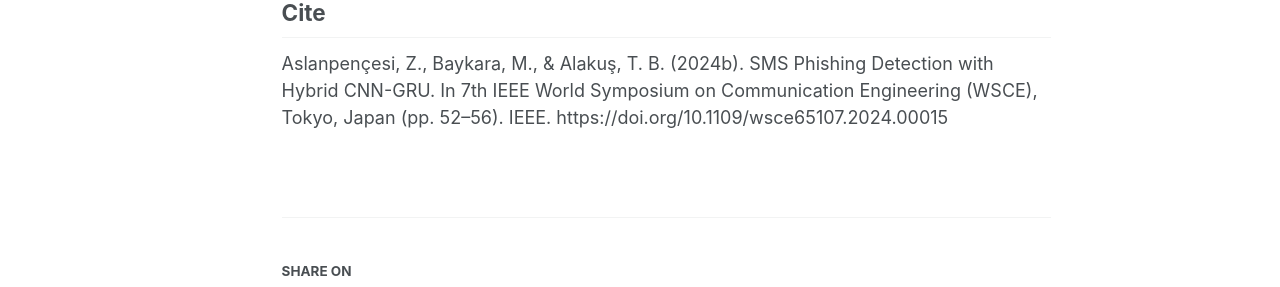
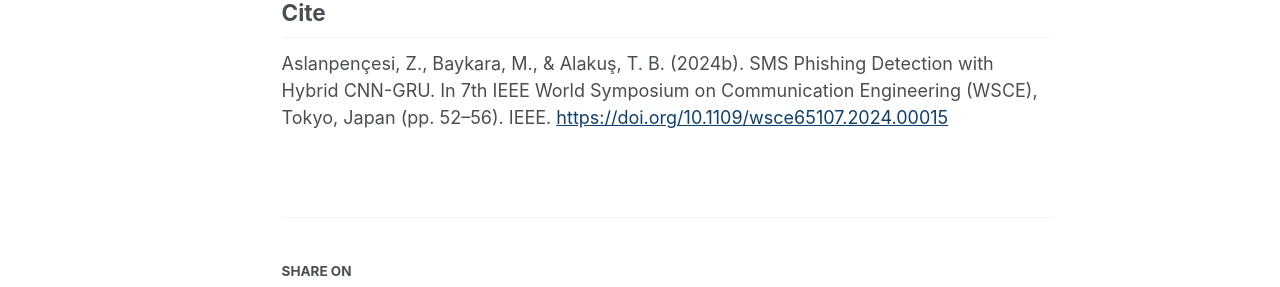
Before and after one commit to burakalakuss/talhaburakalakus.github.io, a Jekyll site: the page built from _talks/2012-03-01-talk-1.md, in a window 1280 px wide and 1357 px high. Shown: the part 869-1156 px from the top of the window. Built offline with Jekyll 4.4.1, drawn with Linux system fonts in a browser that asks for light colours; some web fonts are replaced.

```diff
--- a/_talks/2012-03-01-talk-1.md
+++ b/_talks/2012-03-01-talk-1.md
@@ -15,4 +15,4 @@ This study presents a deep learning-based approach for detecting smishing attack
 Smishing is a type of attack that allows access to personal and account data by activating various emotions, especially curiosity, of mobile device users through a link placed in an SMS (Short Message Service) text. Smishing can lead to unauthorized access to individuals' photographs, banking details, email contents, and a variety of other personal information. SMS text data has a complex non-linear structure. Because of this structure, detecting smishing with traditional approaches becomes a difficult task. Due to its nature, identifying smishing using conventional methods poses a challenging endeavor. To overcome these challenges, researchers have embraced deep learning approaches and achieved successful outcomes. Within the scope of this study, various pre-processes were applied to the smishing data set using NLP (Natural Language Processing) techniques to detect smishing. Then, the Hybrid CNN-GRU (Convolutional Neural Network – Gated Recurrent Unit) model was employed and the data were trained. As a result of application, an accuracy rate of 99.96% was achieved with the proposed method. The hybrid CNN-GRU method aims to prevent the attack attempt by detecting differences between normal user behavior and anomalies of the attacker's content. In line with the findings obtained as a result of the study, smishing attacks could be clearly identified.
 
 ## Cite
-Aslanpençesi, Z., Baykara, M., & Alakuş, T. B. (2024b). SMS Phishing Detection with Hybrid CNN-GRU. In 7th IEEE World Symposium on Communication Engineering (WSCE), Tokyo, Japan (pp. 52–56). IEEE. https://doi.org/10.1109/wsce65107.2024.00015
+Aslanpençesi, Z., Baykara, M., & Alakuş, T. B. (2024b). SMS Phishing Detection with Hybrid CNN-GRU. In 7th IEEE World Symposium on Communication Engineering (WSCE), Tokyo, Japan (pp. 52–56). IEEE. <https://doi.org/10.1109/wsce65107.2024.00015>
```
